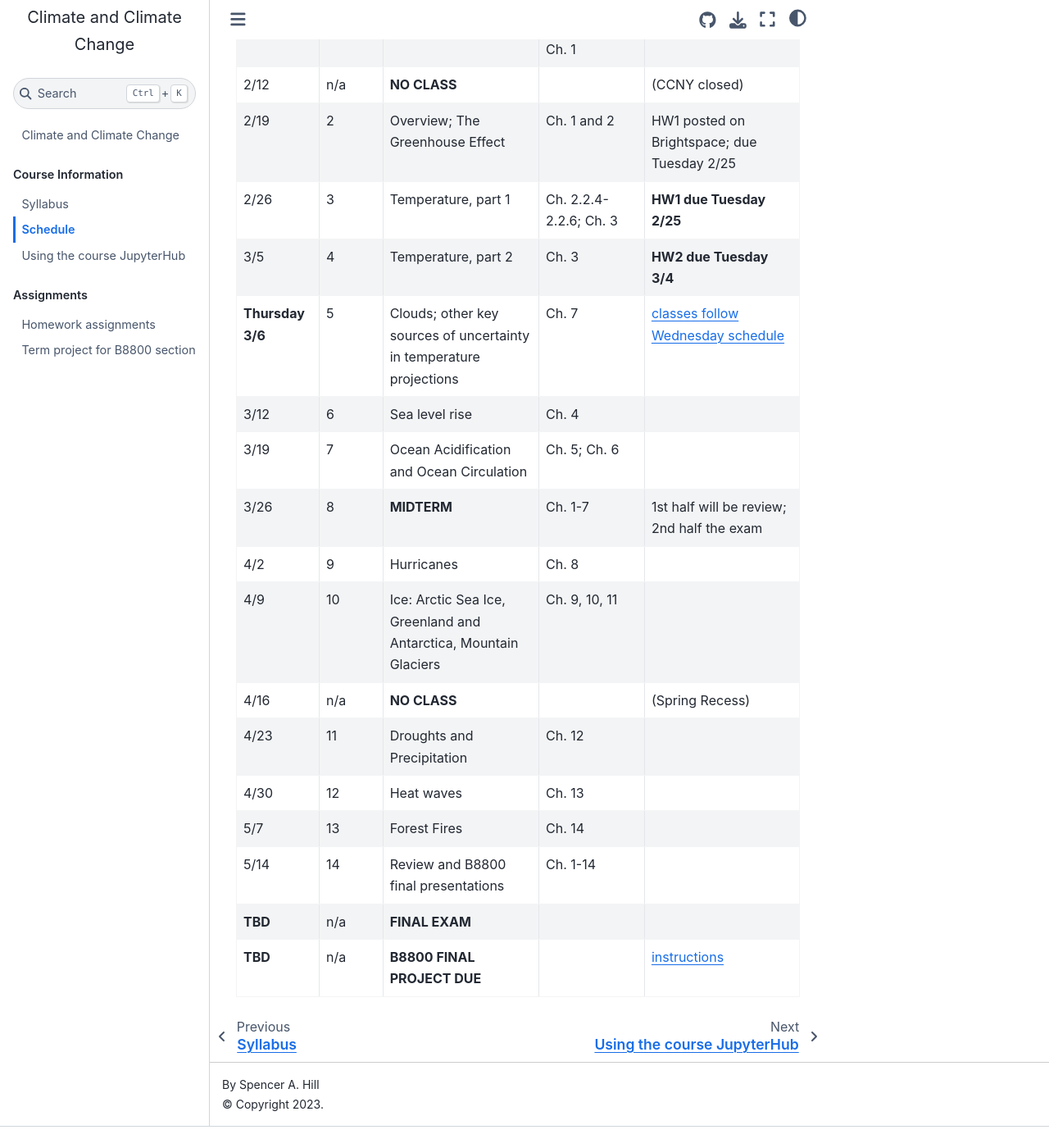
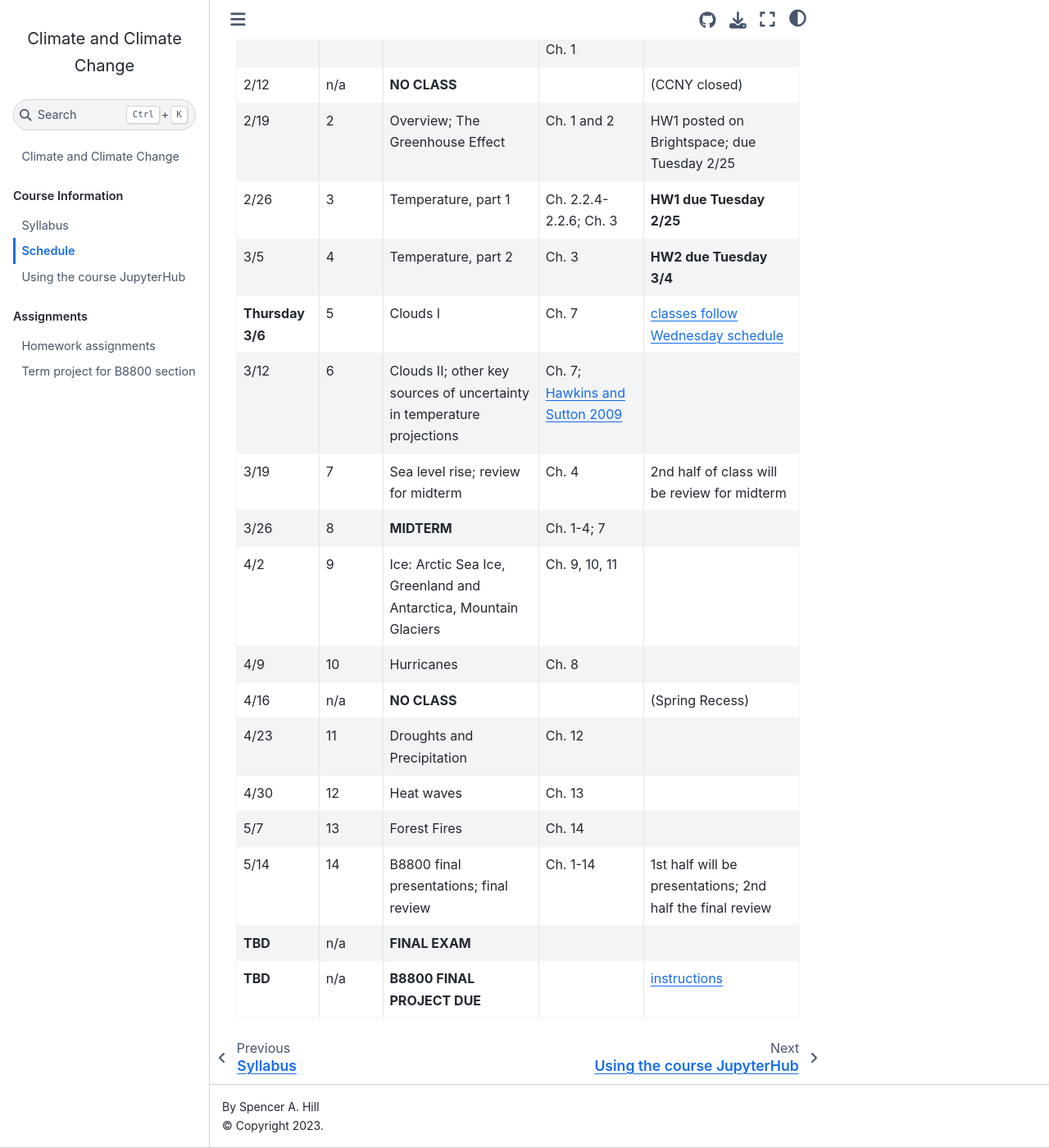
Before and after one commit to spencerahill/clim-change-course_2025, a Jupyter Book: the page built from info/schedule.md, in a window 1280 px wide and 1400 px high, scrolled down 493 px. Shown: the whole window at 82% size. Built offline with Jupyter Book 1.0.4 settings and Sphinx 7.4.7 and the Sphinx Book theme 1.1.4, drawn with Linux system fonts in a browser that asks for light colours; before the commit the page ends 1867 px from its top, so only the background shows below that; some of the changed text lies outside the part shown.

Commit message:
Update course schedule with revised lecture topics and dates

```diff
--- a/info/schedule.md
+++ b/info/schedule.md
@@ -48,33 +48,33 @@
   - **HW2 due Tuesday 3/4**
 * - **Thursday 3/6**
   - 5
-  - Clouds; other key sources of uncertainty in temperature projections
+  - Clouds I
   - Ch. 7
   - [classes follow Wednesday schedule](https://www.ccny.cuny.edu/registrar/spring-2025-academic-calendar)
 * - 3/12
   - 6
-  - Sea level rise
-  - Ch. 4
+  - Clouds II; other key sources of uncertainty in temperature projections
+  - Ch. 7; [Hawkins and Sutton 2009](https://journals.ametsoc.org/view/journals/bams/90/8/2009bams2607_1.xml)
   -
 * - 3/19
   - 7
-  - Ocean Acidification and Ocean Circulation
-  - Ch. 5; Ch. 6
-  -
+  - Sea level rise; review for midterm
+  - Ch. 4
+  - 2nd half of class will be review for midterm
 * - 3/26
   - 8
   - **MIDTERM**
-  - Ch. 1-7
-  - 1st half will be review; 2nd half the exam
+  - Ch. 1-4; 7
+  -
 * - 4/2
   - 9
-  - Hurricanes
-  - Ch. 8
+  - Ice: Arctic Sea Ice, Greenland and Antarctica, Mountain Glaciers
+  - Ch. 9, 10, 11
   -
 * - 4/9
   - 10
-  - Ice: Arctic Sea Ice, Greenland and Antarctica, Mountain Glaciers
-  - Ch. 9, 10, 11
+  - Hurricanes
+  - Ch. 8
   -
 * - 4/16
   - n/a
@@ -98,9 +98,9 @@
   -
 * - 5/14
   - 14
-  - Review and B8800 final presentations
+  - B8800 final presentations; final review
   - Ch. 1-14
-  -
+  - 1st half will be presentations; 2nd half the final review
 * - **TBD**
   - n/a
   - **FINAL EXAM**
```
Also changed, not shown: other parts of info/schedule.md (+1 -1 lines).
